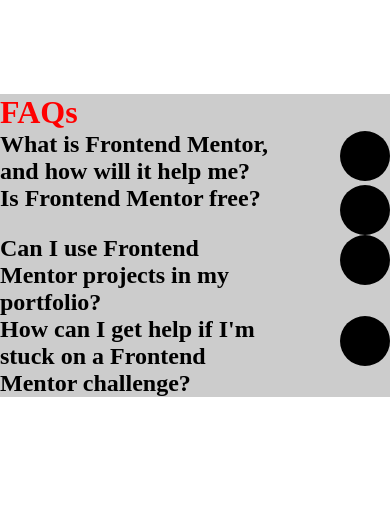
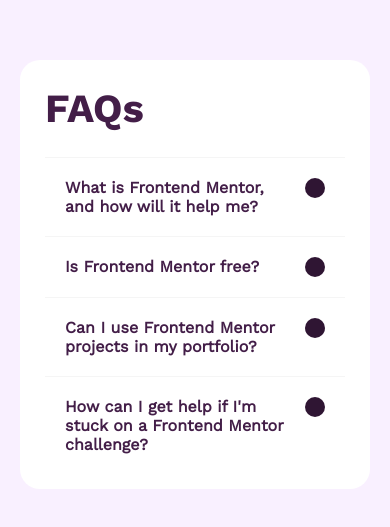
Before and after one commit to LuizFlavioPinto/FAQproject, a plain HTML site: page index.html in a window 390 px wide. Shown: the part 177-704 px from the top of the page. Drawn offline with Linux system fonts and the light colour scheme.

Commit message:
First functional version commitment
What was done:

HTML: Added the onclick function to the h2

CSS:
1. Added the Work Sans font-family
2. Added the ideal colors
3. Solved the growing to the top problem by seting the height (As FAQ is aligned to the center, when the paragrafs got showed on the screen, the content box was growing to the top)
4. Added margins, paddings and border-top to each question
5. Stylized the texts, buttons and on-hovers

What is missing:

HTML: ?

CSS:

1. Add the icons to the button and to the h1
2. Add the personalized background to the top of the body
3. Change the button and text hover on the mobile

JS:

1. Change the icon of the button as they are clicked or not
2. Add some transition when the button is clicked and the paragraf shows (JS or CSS)

```diff
--- a/index.html
+++ b/index.html
@@ -17,7 +17,7 @@
 	<div class="question">
 
 		<div class="texts">
-			<h2>What is Frontend Mentor, and how will it help me?</h2>
+			<h2 onclick="changeVisibility(this)">What is Frontend Mentor, and how will it help me?</h2>
 			<p>Frontend Mentor offers realistic coding challenges to help developers improve their frontend coding skills with projects in HTML, CSS, and JavaScript. It's suitable for all levels and ideal for portfolio building.</p>
 		</div>
 
@@ -29,7 +29,7 @@
 	<div class="question">
 
 		<div class="texts">
-			<h2>Is Frontend Mentor free?</h2>
+			<h2 onclick="changeVisibility(this)">Is Frontend Mentor free?</h2>
 			<p>Yes, Frontend Mentor offers both free and premium coding challenges, with the free option providing access to a range of projects suitable for all skill levels.</p>
 		</div>
 
@@ -41,7 +41,7 @@
 	<div class="question">
 
 		<div class="texts">
-			<h2>Can I use Frontend Mentor projects in my portfolio?</h2>
+			<h2 onclick="changeVisibility(this)">Can I use Frontend Mentor projects in my portfolio?</h2>
 			<p>Yes, you can use projects completed on Frontend Mentor in your portfolio. It's an excellent way to showcase your skills to potential employers!</p>
 		</div>
 
@@ -53,7 +53,7 @@
 	<div class="question">
 
 		<div class="texts">
-			<h2>How can I get help if I'm stuck on a Frontend Mentor challenge?</h2>
+			<h2 onclick="changeVisibility(this)">How can I get help if I'm stuck on a Frontend Mentor challenge?</h2>
 			<p>The best place to get help is inside Frontend Mentor's Discord community. There's a help channel where you can ask questions and seek support from other community members.</p>
 		</div>
 
--- a/style.css
+++ b/style.css
@@ -2,45 +2,100 @@
 	margin: 0px;
 	padding: 0px;
 	box-sizing: border-box;
+	font-family: 'Work Sans', sans-serif;
+}
+
+@font-face {
+    font-family: 'Work Sans';
+    src: url('fonts/static/WorkSans-Regular.ttf') format('truetype');
+    /* Adicione mais variações conforme necessário (negrito, itálico, etc.) */
+}
+
+@font-face {
+    font-family: 'Work Sans Bold';
+    src: url('fonts/static/WorkSans-Bold.ttf') format('truetype');
+    /* Adicione mais variações conforme necessário (negrito, itálico, etc.) */
 }
 
 body {
 	display: flex;
+	align-items: center;
 	justify-content: center;
-	align-items: center;
 	height: 100vh;
+	background-color: hsl(275, 100%, 97%);
 }
 
 main {
 	display: flex;
 	flex-wrap: wrap;
-	max-width: 600px;
-	background-color: #cccccc;
+	max-width: 575px;
+	height: 370px;
+	background-color: white;
+	border-radius: 20px;
+	margin: 20px;
+}
+
+h1, h2 {
+	color: hsl(292, 42%, 20%);
+}
+
+
+h1 {
+	display: block;
+	width: 100%;
+	padding: 25px;
+	font-size: 40px;
+	font-family: 'Work Sans Bold';
+}
+
+.questionsContainer {
+	width: 100%;
+	background-color: white;
+	padding: 0px 25px 15px;
+	border-radius: 20px;
 }
 
 .question{
 	display: flex;
 	flex-wrap: wrap;
 	justify-content: space-between;
+	width: 100%;
+
+	padding: 20px;
+	border-top: 1.5px solid rgb(0, 0, 0, 0.04);
 }
 
 .question button {
 	border: none;
-	background-color: black;
+	background-color: hsl(292, 42%, 14%);
 	border-radius: 50%;
-	width: 50px;
-	height: 50px;
+	width: 20px;
+	height: 20px;
 }
 
 .texts {
-	max-width: 70%;
+	max-width: 85%;
 }
 
 
-h1 {
-	color: red;
+p {
+	display: none;
+	color: hsl(292, 16%, 49%);
+	margin-top: 20px;
+	font-size: 14px;
 }
 
-p {
-	display: none;
+h2 {
+	font-size: 16px;
 }
+
+
+button:hover {
+	background-color: hsl(290, 100%, 50%);
+	cursor: pointer;
+}
+
+h2:hover {
+	color: hsl(290, 100%, 50%);
+	cursor: pointer;
+}
```
Also changed, not shown: fonts/OFL.txt (added), fonts/README.txt (added), fonts/WorkSans-Italic-VariableFont_wght.ttf (added), fonts/WorkSans-VariableFont_wght.ttf (added), fonts/static/WorkSans-Bold.ttf (added), fonts/static/WorkSans-Regular.ttf (added), fonts/static/WorkSans-SemiBold.ttf (added).
